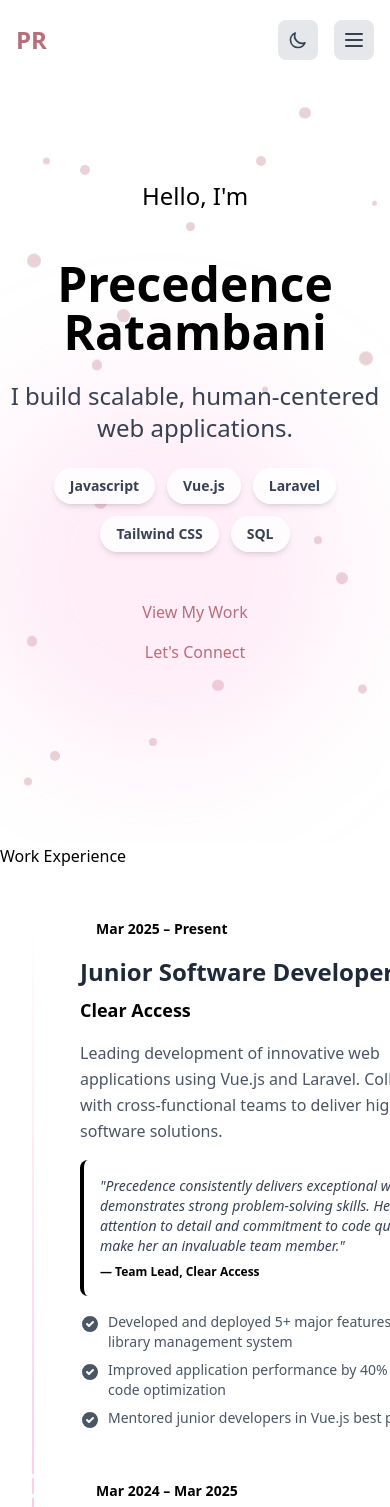
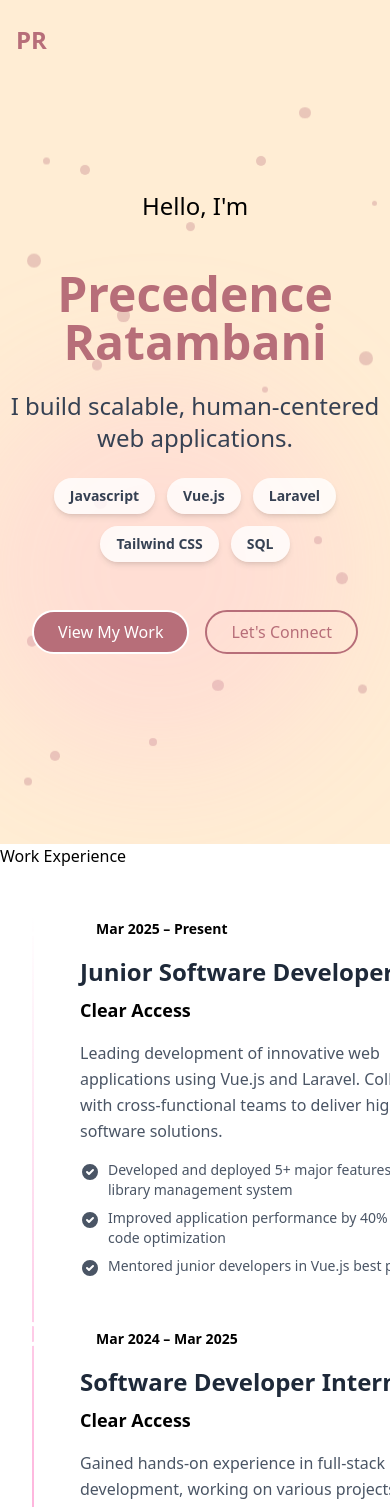
Before and after one commit to Preciey/Portfolio, a Vue app: page / in a window 390 px wide. Shown: the top 1507 px of the page. Built offline with nearby package versions, Linux system fonts and the light colour scheme.

Commit message:
refactor: simplify ExperienceSection and HeroSection components, remove testimonials, and enhance NavigationBar styling

```diff
--- a/src/components/ExperienceSection.vue
+++ b/src/components/ExperienceSection.vue
@@ -1,5 +1,5 @@
 <template>
-  <section id="experience" class="section-container bg-gradient-to-b from-soft-pink/30 to-white dark:from-dark-card/30 dark:to-dark-bg">
+  <section id="experience" class="section-container ">
     <div class="max-w-5xl mx-auto">
       <!-- Section Title -->
       <h2 class="section-title reveal">
@@ -48,16 +48,6 @@
                   {{ exp.description }}
                 </p>
 
-                <!-- Testimonial -->
-                <div class="mt-4 p-4 bg-soft-pink/50 dark:bg-dark-bg/50 rounded-lg border-l-4 border-rose-gold">
-                  <p class="text-sm italic text-gray-700 dark:text-gray-300">
-                    "{{ exp.testimonial }}"
-                  </p>
-                  <p class="text-xs text-rose-gold mt-2 font-semibold">
-                    — {{ exp.testimonialAuthor }}
-                  </p>
-                </div>
-
                 <!-- Key Achievements -->
                 <div class="mt-4">
                   <ul class="space-y-2">
@@ -90,8 +80,6 @@ export default {
           company: 'Clear Access',
           period: 'Mar 2025 – Present',
           description: 'Leading development of innovative web applications using Vue.js and Laravel. Collaborating with cross-functional teams to deliver high-quality software solutions.',
-          testimonial: 'Precedence consistently delivers exceptional work and demonstrates strong problem-solving skills. Her attention to detail and commitment to code quality make her an invaluable team member.',
-          testimonialAuthor: 'Team Lead, Clear Access',
           achievements: [
             'Developed and deployed 5+ major features for the library management system',
             'Improved application performance by 40% through code optimization',
@@ -103,8 +91,6 @@ export default {
           company: 'Clear Access',
           period: 'Mar 2024 – Mar 2025',
           description: 'Gained hands-on experience in full-stack development, working on various projects including admin portals and e-commerce integrations.',
-          testimonial: 'During her internship, Precedence showed remarkable growth and adaptability. She quickly mastered new technologies and contributed meaningfully to our projects.',
-          testimonialAuthor: 'Senior Developer, Clear Access',
           achievements: [
             'Built responsive UI components using Vue.js and Tailwind CSS',
             'Implemented RESTful APIs with Laravel backend',
--- a/src/components/HeroSection.vue
+++ b/src/components/HeroSection.vue
@@ -1,7 +1,7 @@
 <template>
-  <section id="home" class="relative min-h-screen flex items-center justify-center overflow-hidden">
+  <section id="home" class="relative min-h-screen bg-orange-100 flex items-center justify-center overflow-hidden">
     <!-- Animated Background -->
-    <div class="absolute inset-0 bg-gradient-primary dark:bg-gradient-dark"></div>
+    <div class="absolute inset-0 "></div>
 
     <!-- Particles Background -->
     <div class="particles-bg">
@@ -24,8 +24,8 @@
         </div>
 
         <!-- Name -->
-        <h1 class="font-display text-5xl md:text-7xl lg:text-8xl font-bold mb-6">
-          <span class="text-gradient">Precedence Ratambani</span>
+        <h1 class="font-display text-5xl md:text-7xl lg:text-8xl font-bold mb-6 text-[#b76e79]">
+          Precedence Ratambani
         </h1>
 
         <!-- Headline -->
@@ -36,17 +36,17 @@
         <!-- Subtext with tech stack -->
         <div class="flex flex-wrap justify-center gap-3 mb-8">
           <span v-for="tech in techStack" :key="tech"
-                class="px-4 py-2 bg-white/80 dark:bg-dark-card/80 backdrop-blur-sm rounded-full text-sm font-semibold text-gray-700 dark:text-gray-300 shadow-md hover:shadow-lg hover:scale-105 transition-all">
+                class="px-4 py-2 bg-white/80 rounded-full text-sm font-semibold text-gray-700 shadow-md hover:shadow-lg hover:scale-105 transition-all">
             {{ tech }}
           </span>
         </div>
 
         <!-- CTA Buttons -->
-        <div class="flex flex-col sm:flex-row gap-4 justify-center items-center mt-12">
-          <a href="#projects" class="btn-primary inline-flex items-center gap-2">
+        <div class="flex flex-col flex-row gap-4 justify-center items-center mt-12">
+          <a href="#projects" class="border-2 rounded-full py-2 px-6 bg-[#b76e79] text-white hover:bg-white hover:text-[#b76e79] hover:ease-in transition-all">
             <span>View My Work</span>
           </a>
-          <a href="#contact" class="btn-secondary">
+          <a href="#contact" class="border-2 rounded-full py-2 px-6  hover:bg-[#b76e79] text-[#b76e79] hover:text-white transition-all">
             Let's Connect
           </a>
         </div>
@@ -83,7 +83,3 @@ export default {
   }
 }
 </script>
-
-<style scoped>
-/* Additional component-specific styles if needed */
-</style>
--- a/src/components/NavigationBar.vue
+++ b/src/components/NavigationBar.vue
@@ -1,13 +1,12 @@
 <template>
   <nav :class="[
-    'fixed top-0 left-0 right-0 z-50 transition-all duration-300',
-    isScrolled ? 'bg-white/90 dark:bg-dark-bg/90 backdrop-blur-lg shadow-lg' : 'bg-transparent'
+    'fixed top-0 left-0 right-0 z-50 transition-all duration-300', isScrolled ? 'bg-white/90 ' : 'bg-transparent'
   ]">
     <div class="max-w-7xl mx-auto px-4 sm:px-6 lg:px-8">
       <div class="flex justify-between items-center h-20">
         <!-- Logo -->
-        <a href="#home" class="font-display text-2xl font-bold">
-          <span class="text-gradient">PR</span>
+        <a href="#home" class="text-2xl font-bold">
+         PR
         </a>
 
         <!-- Desktop Navigation -->
@@ -19,7 +18,7 @@
                'text-sm font-semibold transition-all duration-300 relative group',
                activeLink === link.name
                  ? 'text-rose-gold'
-                 : 'text-gray-700 dark:text-gray-300 hover:text-rose-gold'
+                 : 'text-gray-700  hover:text-rose-gold'
              ]">
             {{ link.name }}
             <span :class="[
@@ -27,33 +26,6 @@
               activeLink === link.name ? 'scale-x-100' : 'scale-x-0 group-hover:scale-x-100'
             ]"></span>
           </a>
-        </div>
-
-        <!-- Dark Mode Toggle & Mobile Menu -->
-        <div class="flex items-center gap-4">
-          <!-- Dark Mode Toggle -->
-          <button @click="toggleDarkMode"
-                  class="w-10 h-10 rounded-lg bg-gray-200 dark:bg-dark-card flex items-center justify-center hover:bg-rose-gold/20 dark:hover:bg-rose-gold/20 transition-all group"
-                  aria-label="Toggle dark mode">
-            <svg v-if="!isDark" class="w-5 h-5 text-gray-700 group-hover:text-rose-gold transition-colors" fill="none" stroke="currentColor" viewBox="0 0 24 24">
-              <path stroke-linecap="round" stroke-linejoin="round" stroke-width="2" d="M20.354 15.354A9 9 0 018.646 3.646 9.003 9.003 0 0012 21a9.003 9.003 0 008.354-5.646z"></path>
-            </svg>
-            <svg v-else class="w-5 h-5 text-yellow-400 group-hover:text-rose-gold transition-colors" fill="none" stroke="currentColor" viewBox="0 0 24 24">
-              <path stroke-linecap="round" stroke-linejoin="round" stroke-width="2" d="M12 3v1m0 16v1m9-9h-1M4 12H3m15.364 6.364l-.707-.707M6.343 6.343l-.707-.707m12.728 0l-.707.707M6.343 17.657l-.707.707M16 12a4 4 0 11-8 0 4 4 0 018 0z"></path>
-            </svg>
-          </button>
-
-          <!-- Mobile Menu Button -->
-          <button @click="toggleMobileMenu"
-                  class="md:hidden w-10 h-10 rounded-lg bg-gray-200 dark:bg-dark-card flex items-center justify-center hover:bg-rose-gold/20 transition-all"
-                  aria-label="Toggle menu">
-            <svg v-if="!isMobileMenuOpen" class="w-6 h-6 text-gray-700 dark:text-gray-300" fill="none" stroke="currentColor" viewBox="0 0 24 24">
-              <path stroke-linecap="round" stroke-linejoin="round" stroke-width="2" d="M4 6h16M4 12h16M4 18h16"></path>
-            </svg>
-            <svg v-else class="w-6 h-6 text-gray-700 dark:text-gray-300" fill="none" stroke="currentColor" viewBox="0 0 24 24">
-              <path stroke-linecap="round" stroke-linejoin="round" stroke-width="2" d="M6 18L18 6M6 6l12 12"></path>
-            </svg>
-          </button>
         </div>
       </div>
 
@@ -85,7 +57,6 @@ export default {
   data() {
     return {
       isScrolled: false,
-      isDark: false,
       isMobileMenuOpen: false,
       activeLink: 'Home',
       navLinks: [
@@ -101,7 +72,6 @@ export default {
   },
   mounted() {
     window.addEventListener('scroll', this.handleScroll);
-    this.checkDarkMode();
     this.observeSections();
   },
   beforeUnmount() {
@@ -110,25 +80,6 @@ export default {
   methods: {
     handleScroll() {
       this.isScrolled = window.scrollY > 50;
-    },
-
-    toggleDarkMode() {
-      this.isDark = !this.isDark;
-      if (this.isDark) {
-        document.documentElement.classList.add('dark');
-        localStorage.setItem('darkMode', 'true');
-      } else {
-        document.documentElement.classList.remove('dark');
-        localStorage.setItem('darkMode', 'false');
-      }
-    },
-
-    checkDarkMode() {
-      const darkMode = localStorage.getItem('darkMode');
-      if (darkMode === 'true' || (!darkMode && window.matchMedia('(prefers-color-scheme: dark)').matches)) {
-        this.isDark = true;
-        document.documentElement.classList.add('dark');
-      }
     },
 
     toggleMobileMenu() {
```
